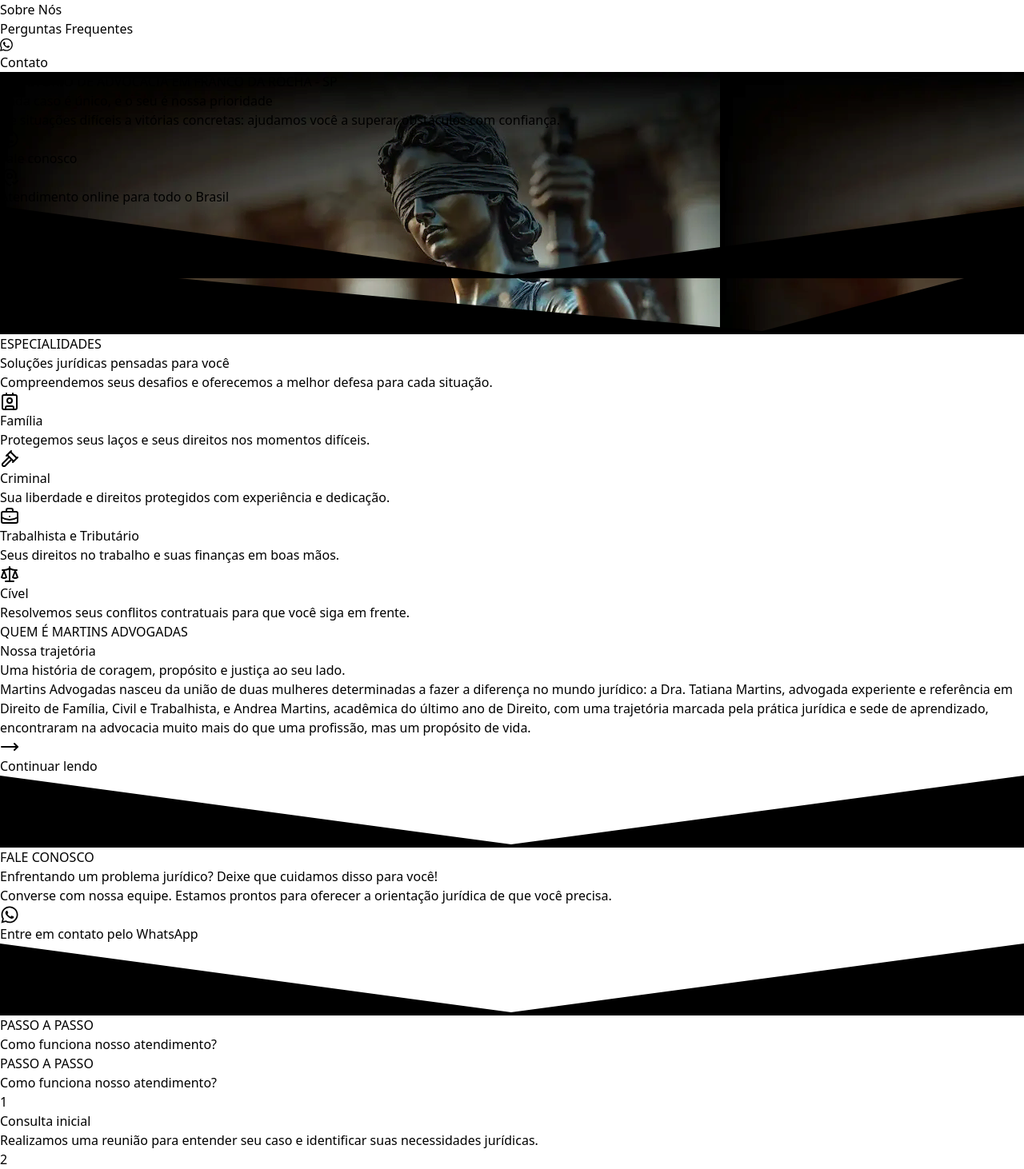
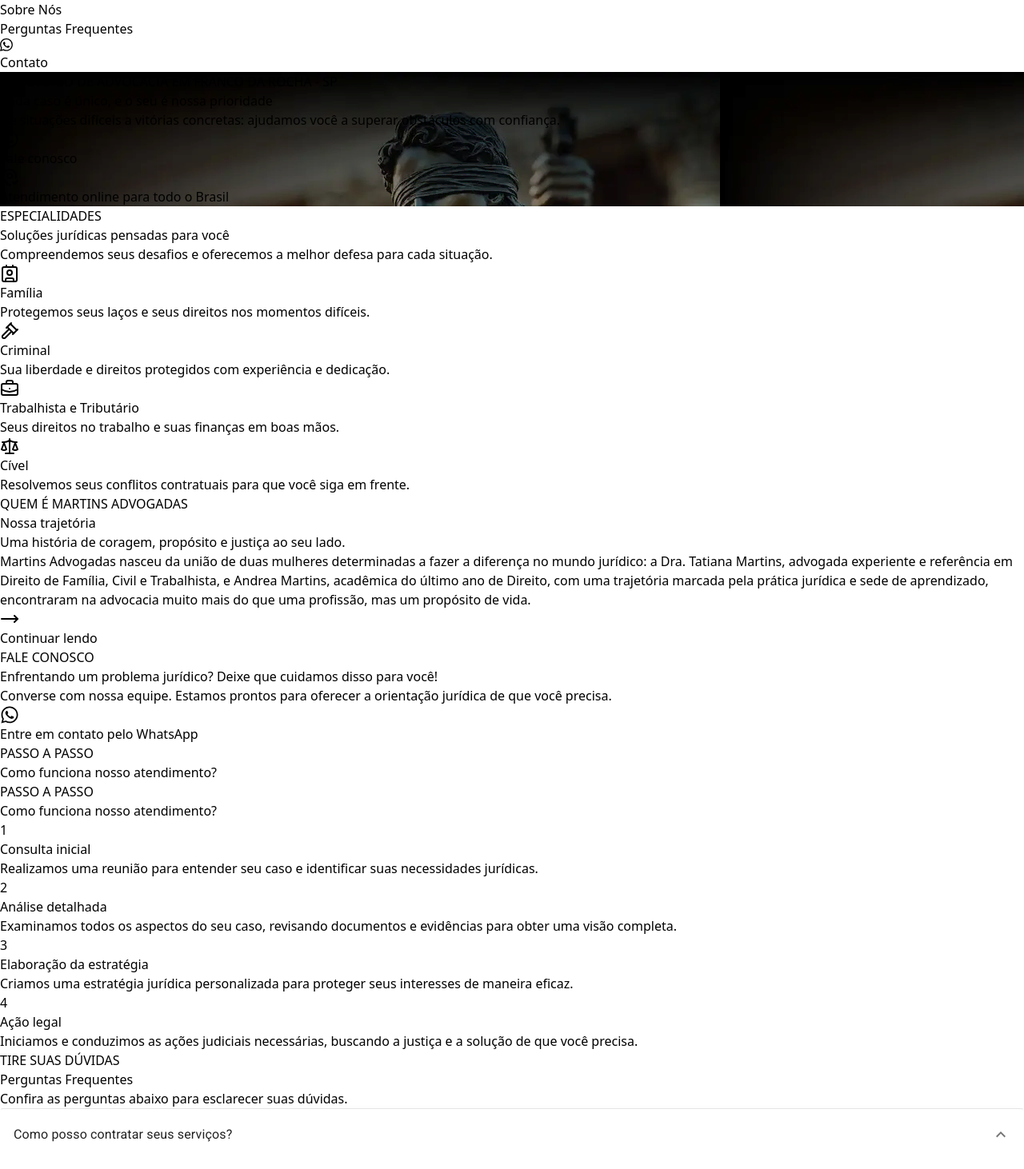
Before and after one commit to EdisonMatos/LP-Martins-advogadas, a React (Vite) app: page / in a window 1280 px wide. Shown: the part 321-1783 px from the top of the page at 80% size. Built offline with nearby package versions, Linux system fonts and the light colour scheme; a web font is replaced by a local one.

Commit message:
fix: ShapeDiv

```diff
--- a/src/components/sections/Hero.jsx
+++ b/src/components/sections/Hero.jsx
@@ -135,36 +135,6 @@ export default function Hero({ appDownloadButtons, personImg, fundoImage }) {
               </div>
             </div>
           </div>{" "}
-          {/* ShapeDiv versão mobile */}
-          <div class="custom-shape-divider-bottom-1742562382 desktop1:hidden">
-            <svg
-              data-name="Layer 1"
-              xmlns="http://www.w3.org/2000/svg"
-              viewBox="0 0 1200 120"
-              preserveAspectRatio="none"
-            >
-              <path
-                d="M598.97 114.72L0 0 0 120 1200 120 1200 0 598.97 114.72z"
-                class="shape-fill fill-white"
-              ></path>
-            </svg>
-          </div>
-          {/* fim da ShapeDiv */}
-          {/* ShapeDiv versão Desktop */}
-          <div class="custom-shape-divider-bottom-1742564926 hidden desktop1:flex">
-            <svg
-              data-name="Layer 1"
-              xmlns="http://www.w3.org/2000/svg"
-              viewBox="0 0 1200 120"
-              preserveAspectRatio="none"
-            >
-              <path
-                d="M892.25 114.72L0 0 0 120 1200 120 1200 0 892.25 114.72z"
-                class="shape-fill fill-white"
-              ></path>
-            </svg>
-          </div>
-          {/* fim da ShapeDiv */}
         </div>
       ) : personImg ? (
         <div
--- a/src/pages/Index.jsx
+++ b/src/pages/Index.jsx
@@ -40,39 +40,9 @@ export default function Index() {
         linkedin={false}
         x={false}
       /> */}
-      {/* ShapeDiv */}
-      <div class="custom-shape-divider-bottom-1742562382">
-        <svg
-          data-name="Layer 1"
-          xmlns="http://www.w3.org/2000/svg"
-          viewBox="0 0 1200 120"
-          preserveAspectRatio="none"
-          className="bg-bgSectionDark"
-        >
-          <path
-            d="M598.97 114.72L0 0 0 120 1200 120 1200 0 598.97 114.72z"
-            class="shape-fill fill-white"
-          ></path>
-        </svg>
-      </div>
-      {/* fim da ShapeDiv */}
+
       <Cta />
-      {/* ShapeDiv */}
-      <div class="custom-shape-divider-bottom-1742562382">
-        <svg
-          data-name="Layer 1"
-          xmlns="http://www.w3.org/2000/svg"
-          viewBox="0 0 1200 120"
-          preserveAspectRatio="none"
-          className="bg-white"
-        >
-          <path
-            d="M598.97 114.72L0 0 0 120 1200 120 1200 0 598.97 114.72z"
-            class="shape-fill fill-bgSectionDark"
-          ></path>
-        </svg>
-      </div>
-      {/* fim da ShapeDiv */}
+
       <Steps />
       {/* <BlogPosts /> */}
       <Faq />
```
